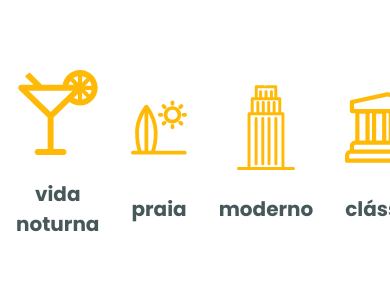
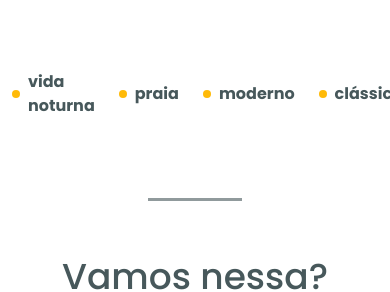
Before and after one commit to GH-Marc/ignite-worldtrip, a Next.js app: page / in a window 390 px wide. Shown: the part 273-565 px from the top of the page. Built offline with nearby package versions, Linux system fonts and the light colour scheme.

Commit message:
:iphone: feat: Responsive travel content

```diff
--- a/src/components/Travel/TravelContent.tsx
+++ b/src/components/Travel/TravelContent.tsx
@@ -1,4 +1,4 @@
-import { Flex, Image, Text } from "@chakra-ui/react";
+import { Flex, Image, Text, useBreakpointValue } from "@chakra-ui/react";
 
 interface TravelContentProps {
   src: string;
@@ -6,19 +6,21 @@ interface TravelContentProps {
 }
 
 export function TravelContent({ type, src }: TravelContentProps) {
+  const isWideVersion = useBreakpointValue({
+    base: false,
+    lg: true,
+  });
+
   return (
-    <>
-      <Flex direction="column" align="center">
-        <Image src={src} alt={type} w="5.3rem" h="5.3rem" m="0 auto" />
-        <Text
-          textAlign="center"
-          fontSize="1.25rem"
-          fontWeight="600"
-          mt="1.5rem"
-        >
-          {type}
-        </Text>
-      </Flex>
-    </>
+    <Flex direction={["row", "column"]} align="center" justify="center">
+      {isWideVersion ? (
+        <Image src={src} alt={type} w="5.3rem" h="5.3rem" mb="6" />
+      ) : (
+        <Image src="/images/ellipse.svg" alt="ellipse" mr="2" />
+      )}
+      <Text fontSize={["md", "xl", "2xl"]} fontWeight="600">
+        {type}
+      </Text>
+    </Flex>
   );
 }
```
